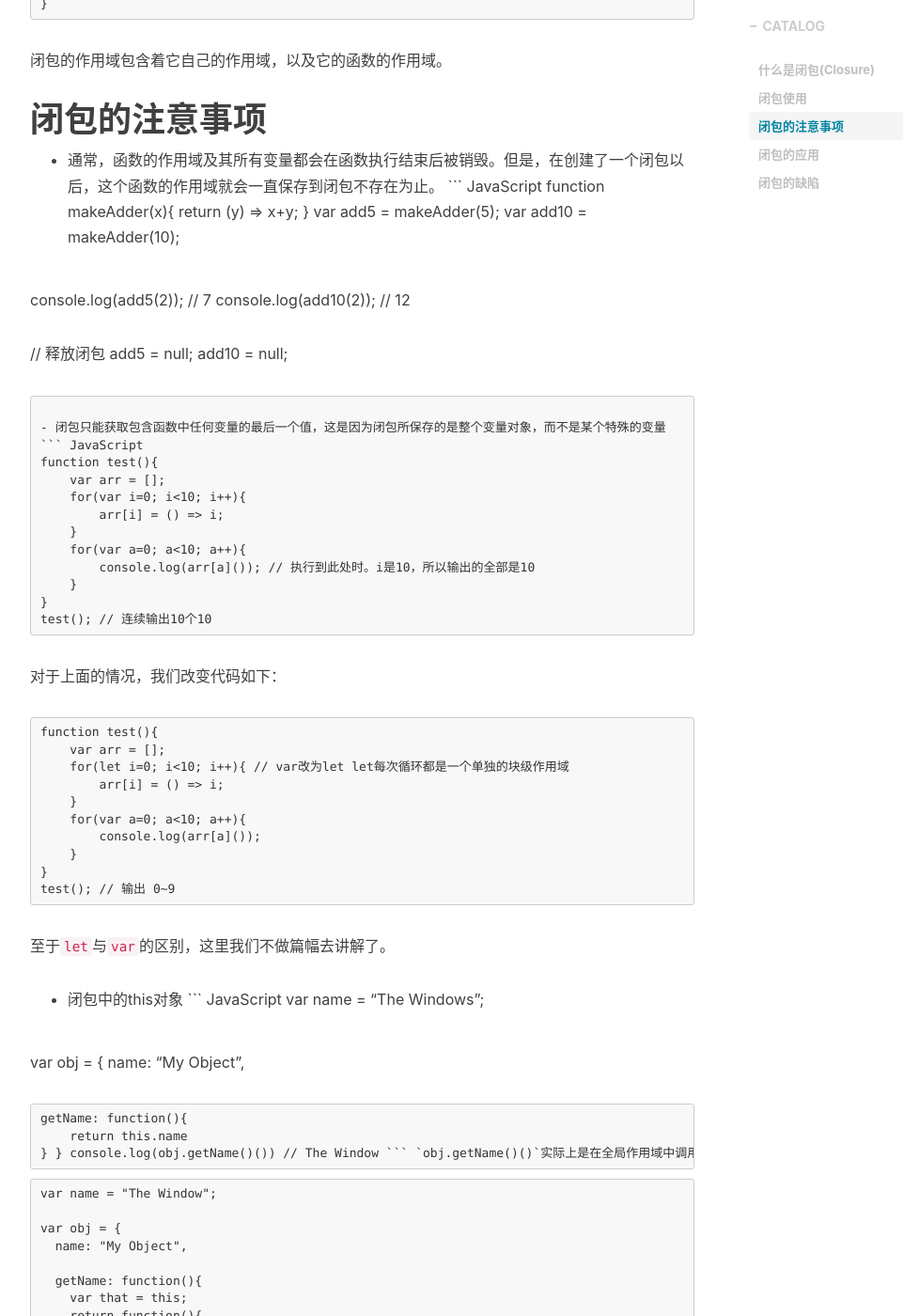
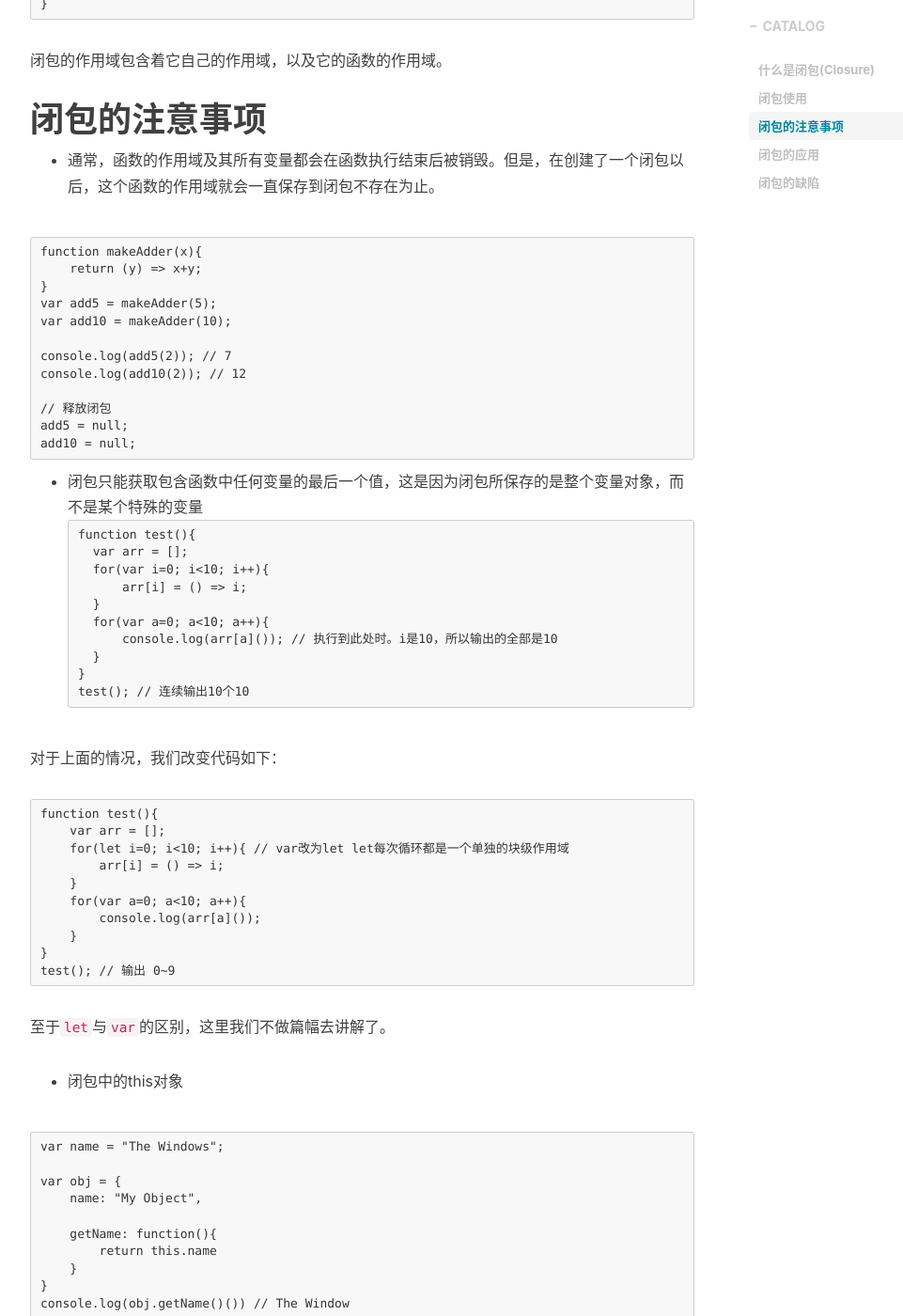
Before and after one commit to sunpwork/sunpwork.github.io, a Jekyll site: the page built from _posts/2019-05-28-JavaScript-closure.markdown, in a window 1280 px wide and 1400 px high, scrolled down 1044 px. Shown: the whole window at 94% size, without its empty margins (233-1194 px from the left). Built offline with Jekyll 4.4.1, drawn with Linux system fonts in a browser that asks for light colours; nearby versions of some CDN libraries; comment, search, counter and statistics services are not loaded; some of the changed text lies outside the part shown.

Commit message:
update javascript closure

````diff
--- a/_posts/2019-05-28-JavaScript-closure.markdown
+++ b/_posts/2019-05-28-JavaScript-closure.markdown
@@ -12,7 +12,7 @@ tags:
     - closure
 
 ---
->年前立了个flag说2019年要经常更博，结果三四个月过去了，一篇没更。说来惭愧，最近正在准备web前端面试，发现自己对JavaScript中闭包这个概论不是很了解，到网上看了介绍，这里留个记录。本章节内容来源[思否老哥的文章](https://segmentfault.com/a/1190000006875662#articleHeader3)再加上自己的一些理解.
+>年前立了个flag说2019年要经常更博，结果三四个月过去了，一篇没更。说来惭愧，最近正在准备web前端面试，发现自己对JavaScript中闭包这个概论不是很了解，到网上看了介绍，这里留个记录。本章节内容来源[思否老哥的文章](https://segmentfault.com/a/1190000006875662#articleHeader3)再加上自己的一些理解。
 
 # 什么是闭包(Closure)
 - 闭包是由函数引用其周边状态绑定在一起形成的组合结构，在JavaScript中，闭包在每个函数被创建时形成。
@@ -31,6 +31,7 @@ function func(){
 
 # 闭包的注意事项
 - 通常，函数的作用域及其所有变量都会在函数执行结束后被销毁。但是，在创建了一个闭包以后，这个函数的作用域就会一直保存到闭包不存在为止。
+
 ``` JavaScript
 function makeAdder(x){
     return (y) => x+y;
@@ -76,6 +77,7 @@ test(); // 输出 0~9
 至于`let`与`var`的区别，这里我们不做篇幅去讲解了。
 
 - 闭包中的this对象
+
 ``` JavaScript
 var name = "The Windows";
 
@@ -88,6 +90,7 @@ var obj = {
 }
 console.log(obj.getName()()) // The Window
 ```
+
 `obj.getName()()`实际上是在全局作用域中调用了匿名函数，`this`指向了window。匿名函数的指向环境具有全局性，因此其`this`对象通常指向window
 
 ``` JavaScript
````
